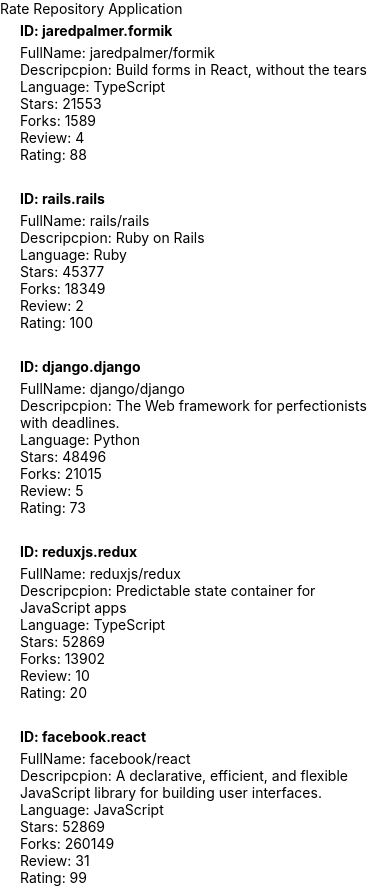
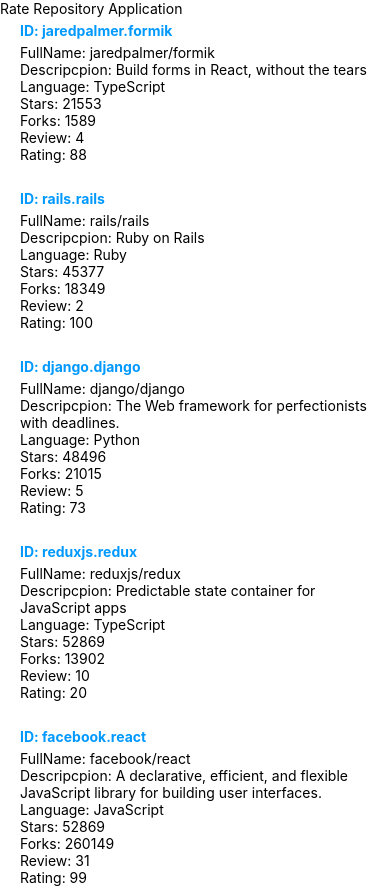
Before and after one commit to Fhernd/rate-repository-app, a React Native app: screen / in a window 390 px wide. Built offline with nearby package versions, Linux system fonts and the light colour scheme.

Commit message:
Estilos independientes para los componentes

```diff
--- a/src/components/RepositoryItem.jsx
+++ b/src/components/RepositoryItem.jsx
@@ -1,9 +1,9 @@
 import React from 'react';
-import { View, Text } from 'react-native';
+import { View, Text, StyleSheet } from 'react-native';
 
 const RepositoryItem = (item) => (
-    <View key={item.id} style={{ padding: 20, paddingBottom: 5, paddingTop: 5 }}>
-        <Text style={{ fontWeight: 'bold', marginBottom: 5 }}>ID: {item.id}</Text>
+    <View key={item.id} style={styles.container}>
+        <Text style={styles.strong}>ID: {item.id}</Text>
         <Text>FullName: {item.fullName}</Text>
         <Text>Descripcpion: {item.description}</Text>
         <Text>Language: {item.language}</Text>
@@ -14,4 +14,17 @@
     </View>
 );
 
+const styles = StyleSheet.create({
+    container: {
+        padding: 20,
+        paddingBottom: 5,
+        paddingTop: 5
+    },
+    strong: {
+        color: '#09f',
+        fontWeight: 'bold',
+        marginBottom: 5
+    }
+});
+
 export default RepositoryItem;
```
